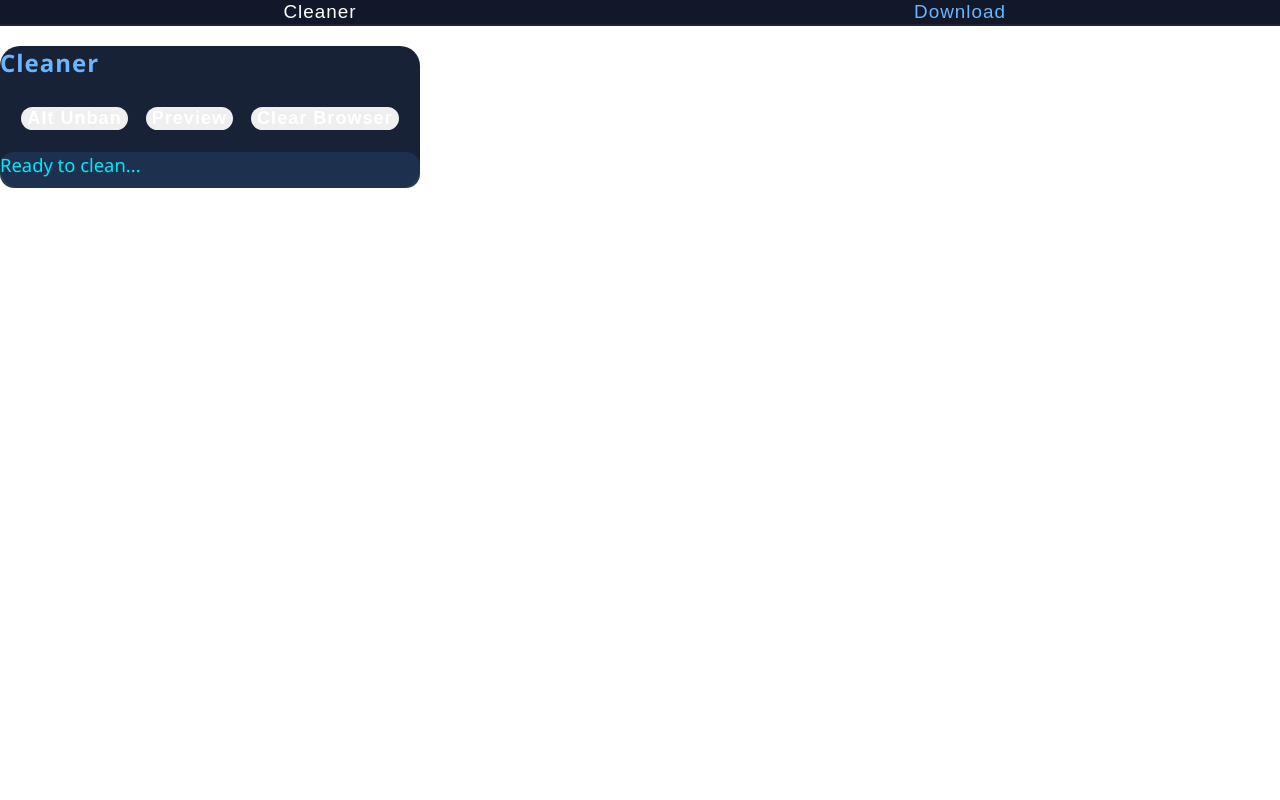
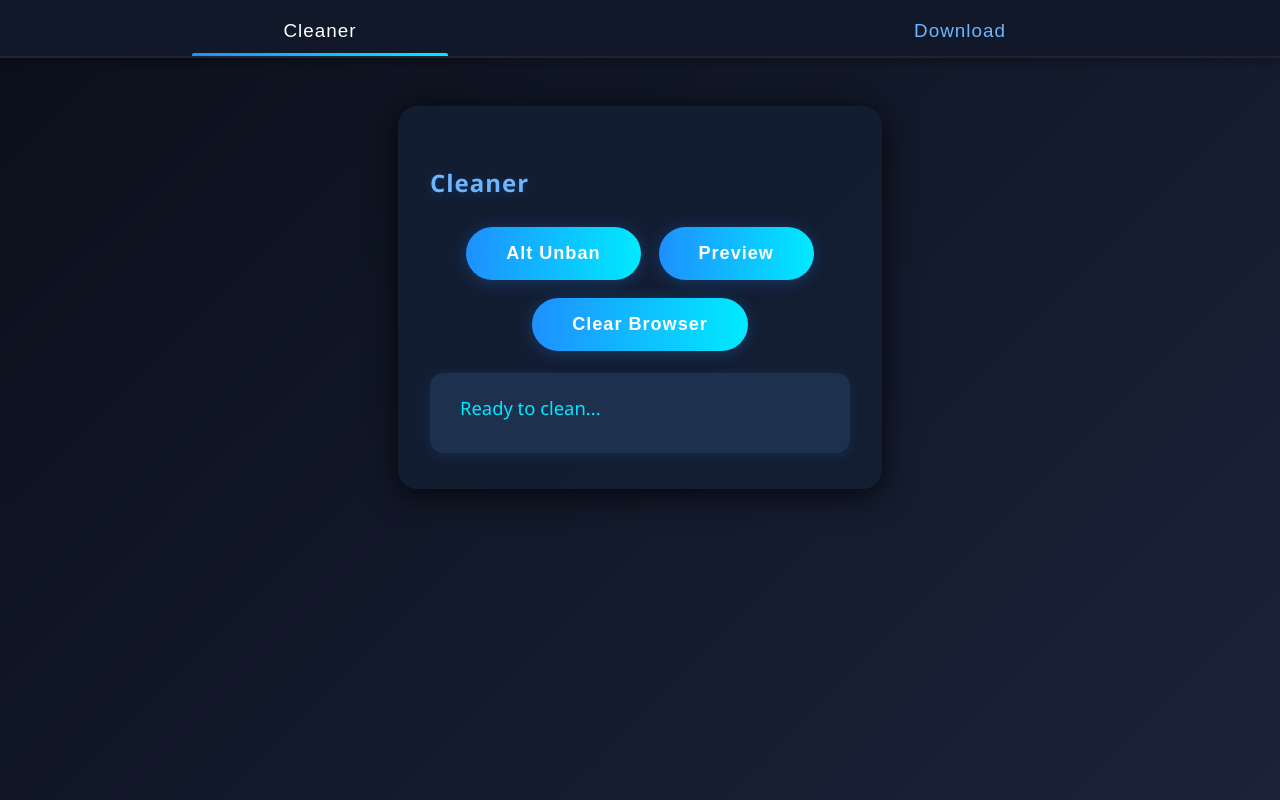
Before and after one commit to NAta4333/helloworld, a website: page index.html in a window 1280 px wide. Drawn offline with Linux system fonts and the light colour scheme.

Commit message:
Update index.html

```diff
--- a/index.html
+++ b/index.html
@@ -5,125 +5,125 @@
  <title>Cosmic Cleaner</title>
  <style>
  body {
- background: linear-gradient(135deg, #0a0f1a0%, #1a233a100%);
+   background: linear-gradient(135deg, #0a0f1a 0%, #1a233a 100%);
    color: #e0e6f0;
    font-family: 'Segoe UI', Arial, sans-serif;
- margin:0;
- padding:0;
- min-height:100vh;
+   margin: 0;
+   padding: 0;
+   min-height: 100vh;
  }
  .tabs {
    display: flex;
    justify-content: center;
    background: #10182a;
- box-shadow:02px12px #0006;
- border-bottom:2px solid #223;
+   box-shadow: 0 2px 12px #0006;
+   border-bottom: 2px solid #223;
  }
  .tab {
- flex:1;
+   flex: 1;
    text-align: center;
- padding:20px014px0;
+   padding: 20px 0 14px 0;
    cursor: pointer;
- font-size:1.18em;
- font-weight:500;
+   font-size: 1.18em;
+   font-weight: 500;
    color: #6bb6ff;
    background: transparent;
    border: none;
    outline: none;
- letter-spacing:1px;
+   letter-spacing: 1px;
    position: relative;
- transition: color0.2s;
+   transition: color 0.2s;
  }
  .tab.active {
    color: #fff;
  }
  .tab-indicator {
    position: absolute;
- left:50%;
- bottom:0;
- width:40%;
- height:3px;
- background: linear-gradient(90deg, #1e90ff0%, #00eaff100%);
- border-radius:2px2px00;
+   left: 50%;
+   bottom: 0;
+   width: 40%;
+   height: 3px;
+   background: linear-gradient(90deg, #1e90ff 0%, #00eaff 100%);
+   border-radius: 2px 2px 0 0;
    transform: translateX(-50%) scaleX(0);
- transition: transform0.3s;
+   transition: transform 0.3s;
  }
  .tab.active .tab-indicator {
    transform: translateX(-50%) scaleX(1);
  }
  .tab-content {
    display: none;
- max-width:420px;
- margin:48px auto0 auto;
+   max-width: 420px;
+   margin: 48px auto 0 auto;
    background: rgba(20,30,50,0.98);
- border-radius:20px;
- box-shadow:06px32px #000b;
- padding:40px32px36px32px;
- animation: fadein0.5s;
+   border-radius: 20px;
+   box-shadow: 0 6px 32px #000b;
+   padding: 40px 32px 36px 32px;
+   animation: fadein 0.5s;
  }
  .tab-content.active {
    display: block;
  }
  @keyframes fadein {
- from { opacity:0; transform: translateY(30px);}
- to { opacity:1; transform: translateY(0);}
+   from { opacity: 0; transform: translateY(30px);}
+   to { opacity: 1; transform: translateY(0);}
  }
  h2 {
    color: #6bb6ff;
- margin-bottom:28px;
- letter-spacing:1px;
- text-shadow:02px8px #1e90ff33;
+   margin-bottom: 28px;
+   letter-spacing: 1px;
+   text-shadow: 0 2px 8px #1e90ff33;
  }
  .btn-row {
    display: flex;
    flex-wrap: wrap;
- gap:18px;
+   gap: 18px;
    justify-content: center;
- margin-bottom:22px;
+   margin-bottom: 22px;
  }
  .btn {
- background: linear-gradient(90deg, #1e90ff0%, #00eaff100%);
+   background: linear-gradient(90deg, #1e90ff 0%, #00eaff 100%);
    color: #fff;
    border: none;
- border-radius:28px;
- padding:16px40px;
- font-size:1.13em;
- font-weight:600;
+   border-radius: 28px;
+   padding: 16px 40px;
+   font-size: 1.13em;
+   font-weight: 600;
    cursor: pointer;
- box-shadow:02px16px #1e90ff44;
- transition: background0.2s, transform0.15s, box-shadow0.2s;
+   box-shadow: 0 2px 16px #1e90ff44;
+   transition: background 0.2s, transform 0.15s, box-shadow 0.2s;
    outline: none;
- letter-spacing:1px;
+   letter-spacing: 1px;
  }
  .btn:hover, .btn:focus {
- background: linear-gradient(90deg, #00eaff0%, #1e90ff100%);
+   background: linear-gradient(90deg, #00eaff 0%, #1e90ff 100%);
    transform: translateY(-2px) scale(1.05);
- box-shadow:08px32px #00eaff55;
+   box-shadow: 0 8px 32px #00eaff55;
  }
  #result {
    background: rgba(30,50,80,0.95);
- border-radius:14px;
- padding:22px30px;
- font-size:1.15em;
+   border-radius: 14px;
+   padding: 22px 30px;
+   font-size: 1.15em;
    color: #00eaff;
- margin-top:22px;
- min-height:36px;
- box-shadow:02px12px #1e90ff22;
- transition: background0.3s, color0.3s;
+   margin-top: 22px;
+   min-height: 36px;
+   box-shadow: 0 2px 12px #1e90ff22;
+   transition: background 0.3s, color 0.3s;
    word-break: break-word;
  }
  .download-link {
    display: inline-block;
- margin-top:28px;
- font-size:1.13em;
+   margin-top: 28px;
+   font-size: 1.13em;
    color: #00eaff;
    text-decoration: none;
- border-bottom:1px dashed #00eaff;
- transition: color0.2s, border-bottom0.2s;
+   border-bottom: 1px dashed #00eaff;
+   transition: color 0.2s, border-bottom 0.2s;
  }
  .download-link:hover {
    color: #1e90ff;
- border-bottom:1px solid #1e90ff;
+   border-bottom: 1px solid #1e90ff;
  }
  </style>
  <script>
```
Lines whose indentation alone changed are shown as unchanged.
